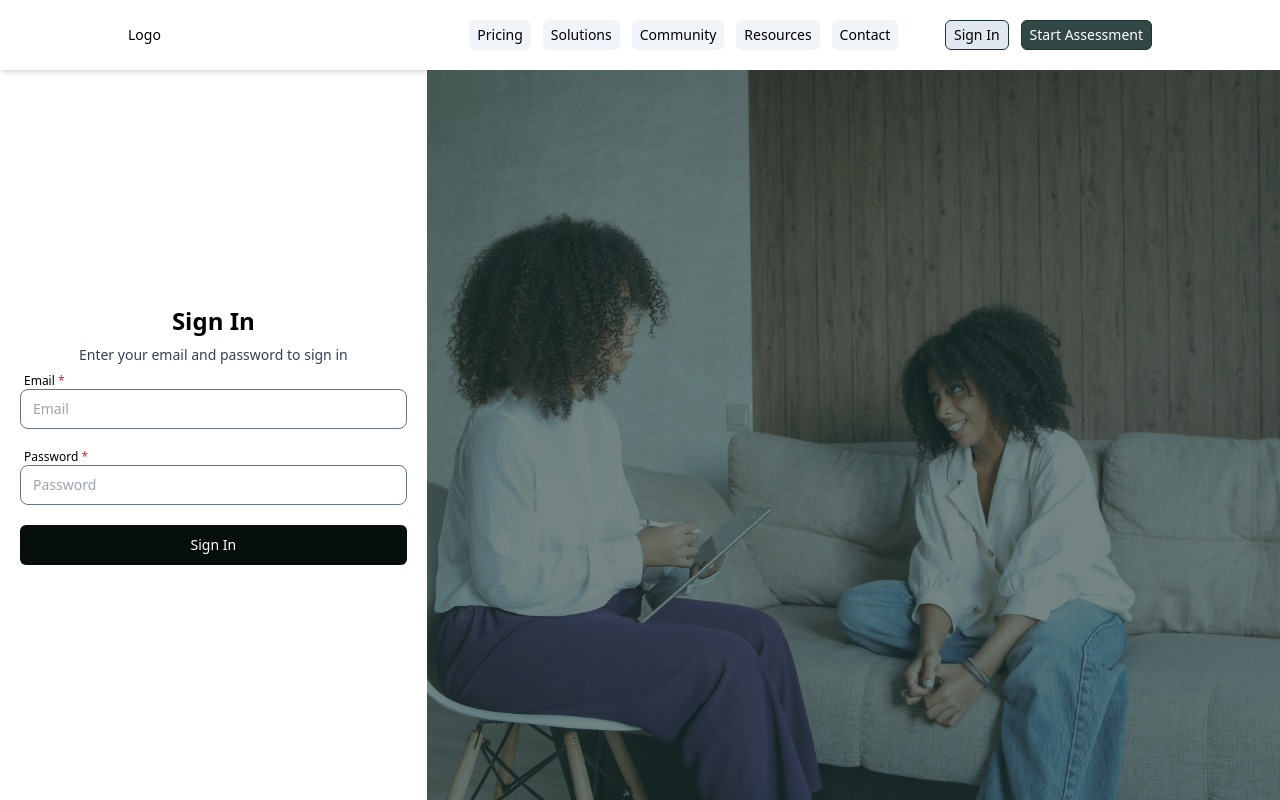
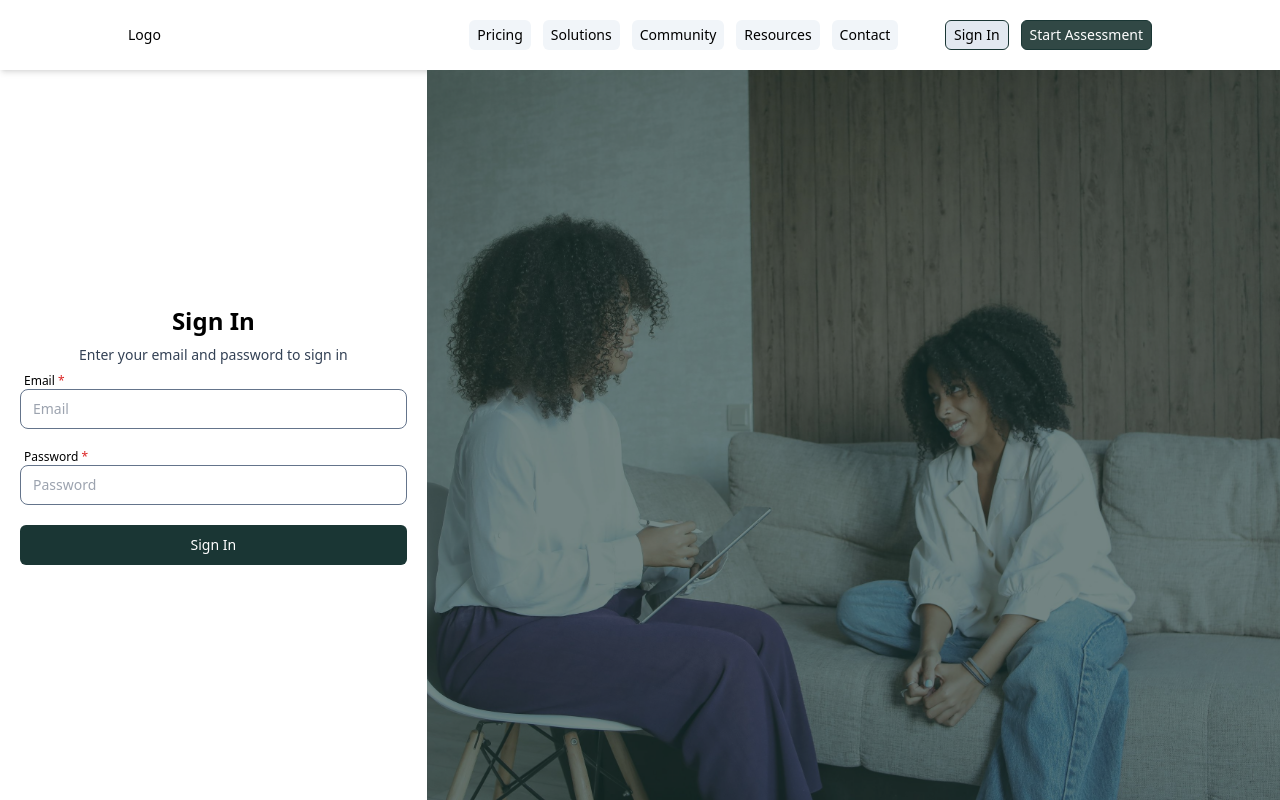
Before and after one commit to kkopoku/therapy-link, a Next.js app in the folder frontend/: page /auth/login in a window 1280 px wide. Built offline with nearby package versions, Linux system fonts and the light colour scheme; no server answers.

Commit message:
using custom class names

```diff
--- a/frontend/src/components/buttons/PrimaryButton.tsx
+++ b/frontend/src/components/buttons/PrimaryButton.tsx
@@ -8,7 +8,7 @@ interface ButtonProps extends React.ButtonHTMLAttributes<HTMLButtonElement> {
 const PrimaryButton: React.FC<ButtonProps> = ({ children, className = '', ...props }) => {
     return (
         <button
-            className={`w-full rounded-md min-h-10 text-white text-sm bg-[#060f0e] transition-all hover:bg-[#1A3634] ${className}`}
+            className={`w-full rounded-md min-h-10 text-white text-sm bg-primaryGreen transition-all hover:bg-secondaryGreen ${className}`}
             {...props}
         >
             {children}
```
